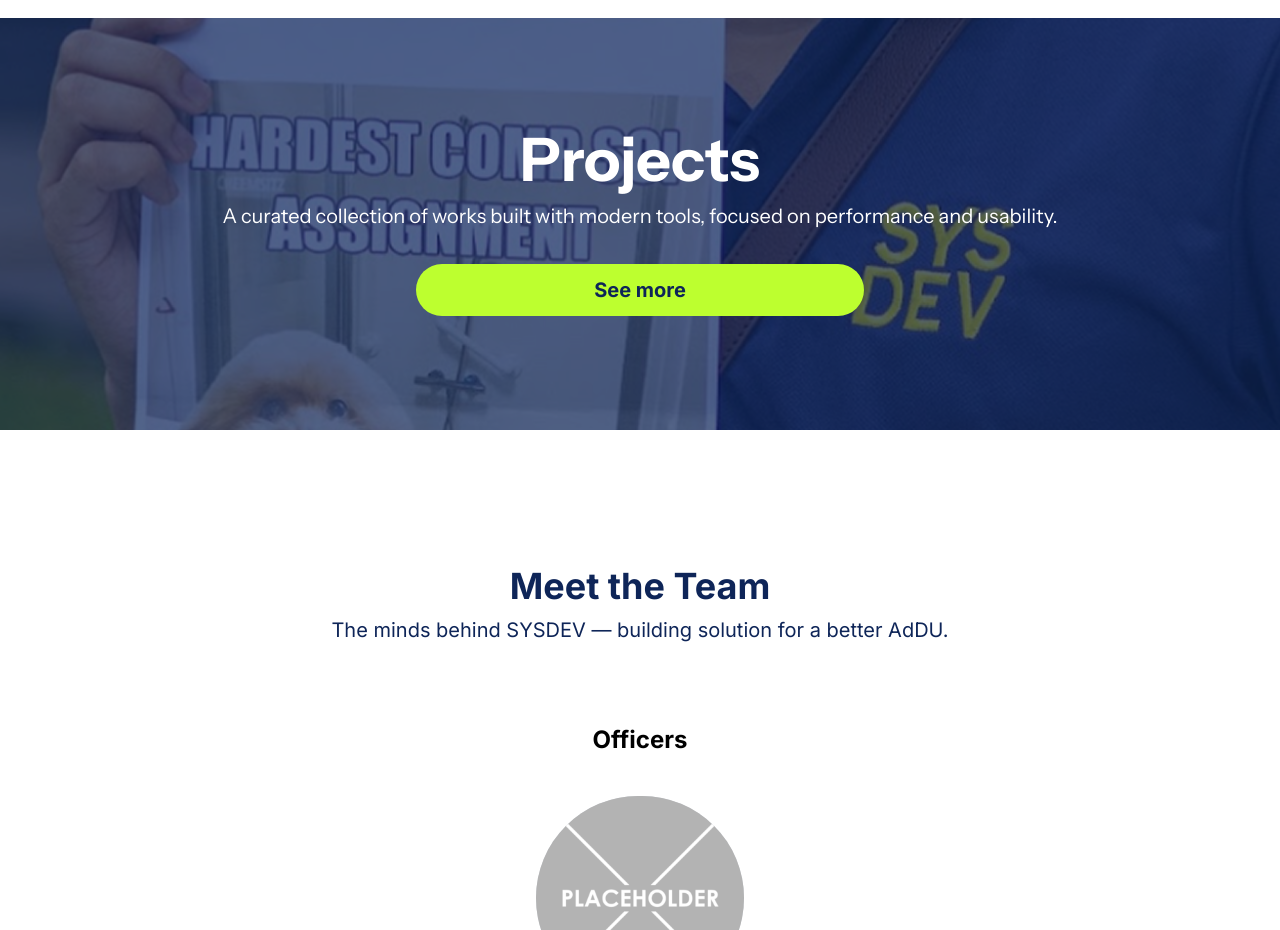
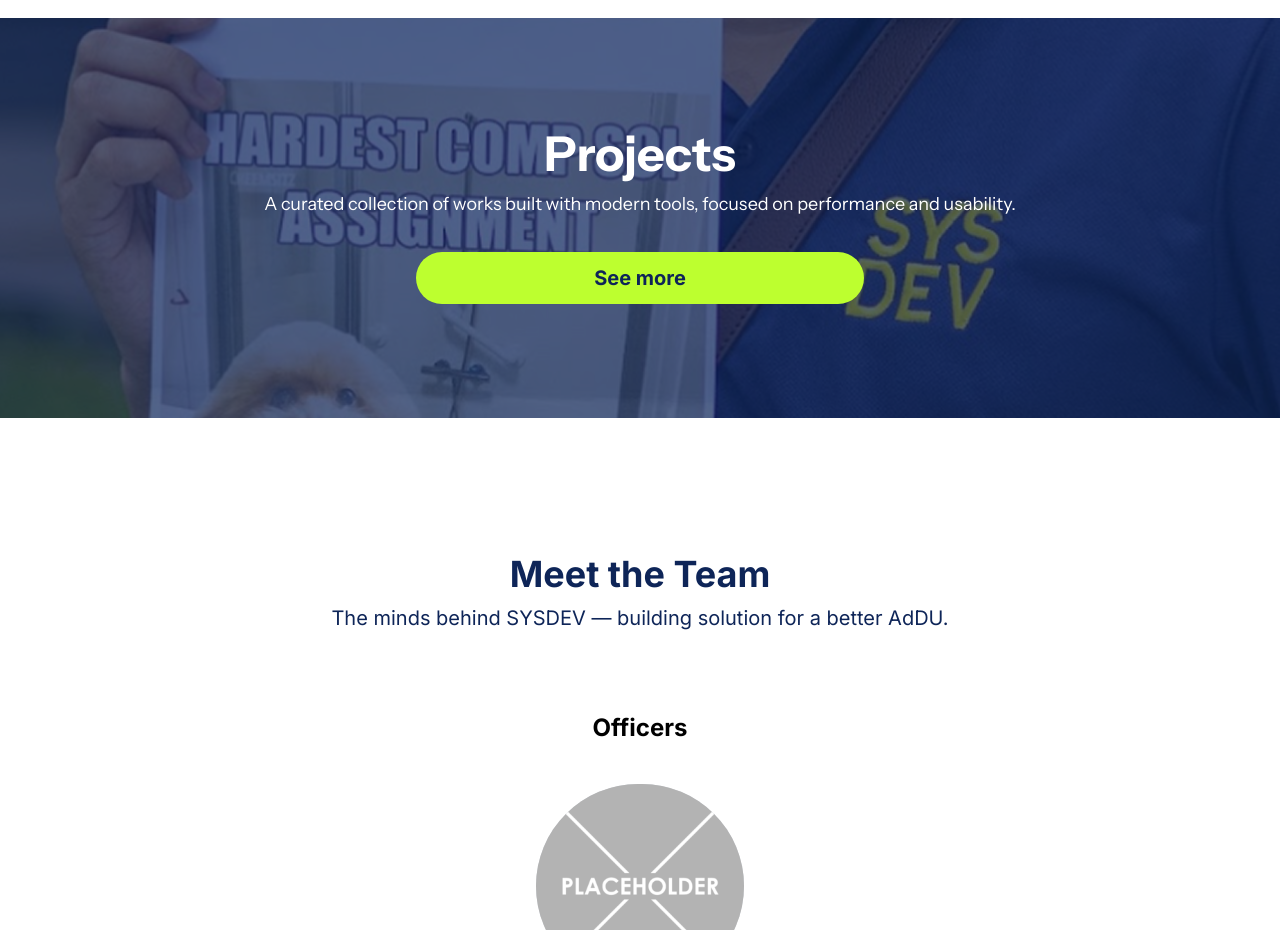
Before and after one commit to SAMAHAN-Systems-Development/sysdev-website-frontend, a Next.js app: page /about-us in a window 1280 px wide. Shown: the part 2880-3810 px from the top of the page. Built offline with nearby package versions, Linux system fonts and the light colour scheme.

Commit message:
fix: decreased font-size a bit and text max width

```diff
--- a/src/components/AboutUsProjects.tsx
+++ b/src/components/AboutUsProjects.tsx
@@ -12,9 +12,9 @@ export default function AboutUsProjects() {
         alt="About us projects background"
       />
       <div className="absolute w-full h-full -z-10 bg-blue3/70" />
-      <div className="text-white flex flex-col gap-3 items-center w-full py-28 px-4 max-w-[320px] md:max-w-[768px] lg:max-w-[1024px]">
-        <h1 className="text-4xl font-bold font-instrument-sans md:text-6xl">Projects</h1>
-        <p className="text-xs text-center font-instrument-sans md:text-xl">
+      <div className="text-white flex flex-col gap-3 items-center w-full py-28 px-4 max-w-[320px] md:max-w-[690px] lg:max-w-[1024px]">
+        <h1 className="text-4xl font-bold font-instrument-sans md:text-5xl">Projects</h1>
+        <p className="text-xs text-center font-instrument-sans md:text-lg">
           A curated collection of works built with modern tools, focused on performance and
           usability.
         </p>
```
